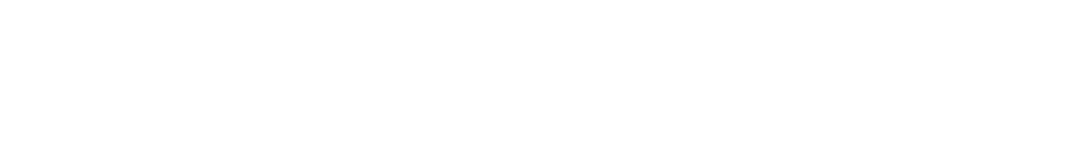
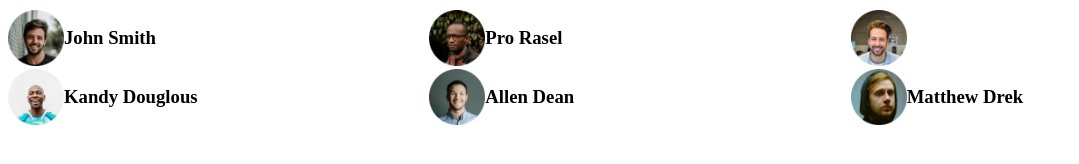
Before and after one commit to syfulsharif/leader_board_23, a plain HTML site: page index.html in a window 1280 px wide. Shown: the whole page, without its empty margins (0-1079 px from the left). Drawn offline with Linux system fonts and the light colour scheme.

Commit message:
Classes Added

```diff
--- a/index.html
+++ b/index.html
@@ -9,6 +9,42 @@
     <link rel="stylesheet" href="styles/style.css">
 </head>
 <body>
-
+    <!-- Header Start -->
+    <header>
+        <main>
+            <!-- Top Players and Top Blogs -->
+            <section>
+                <div class="top-players">
+                    <div class="players">
+                        <div class="player">
+                            <img src="images/players/player-1.png" alt="">
+                            <h3>John Smith</h3>
+                        </div>
+                        <div class="player">
+                            <img src="images/players/player-2.png" alt="">
+                            <h3>Pro Rasel</h3>
+                        </div>
+                        <div class="player">
+                            <img src="images/players/player-3.png" alt="">
+                            <h3></h3>
+                        </div>
+                        <div class="player">
+                            <img src="images/players/player-4.png" alt="">
+                            <h3>Kandy Douglous</h3>
+                        </div>
+                        <div class="player">
+                            <img src="images/players/player-5.png" alt="">
+                            <h3>Allen Dean</h3>
+                        </div>
+                        <div class="player">
+                            <img src="images/players/player-6.png" alt="">
+                            <h3>Matthew Drek</h3>
+                        </div>
+                    </div>
+                </div>
+            </section>
+        </main>
+    </header>
+    <!-- Header End -->
 </body>
 </html>
--- a/styles/style.css
+++ b/styles/style.css
@@ -1 +1,14 @@
-!
+.players {
+  display: grid;
+  grid-template-columns: repeat(3, 1fr);
+}
+
+.player {
+  display: flex;
+  align-items: center;
+}
+
+.player img {
+  width: 56px;
+  height: 56px;
+}
```
